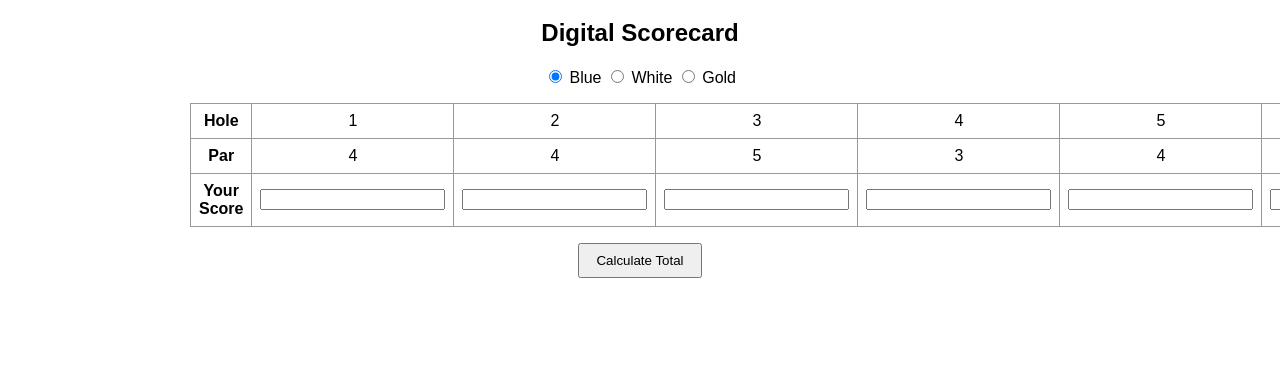
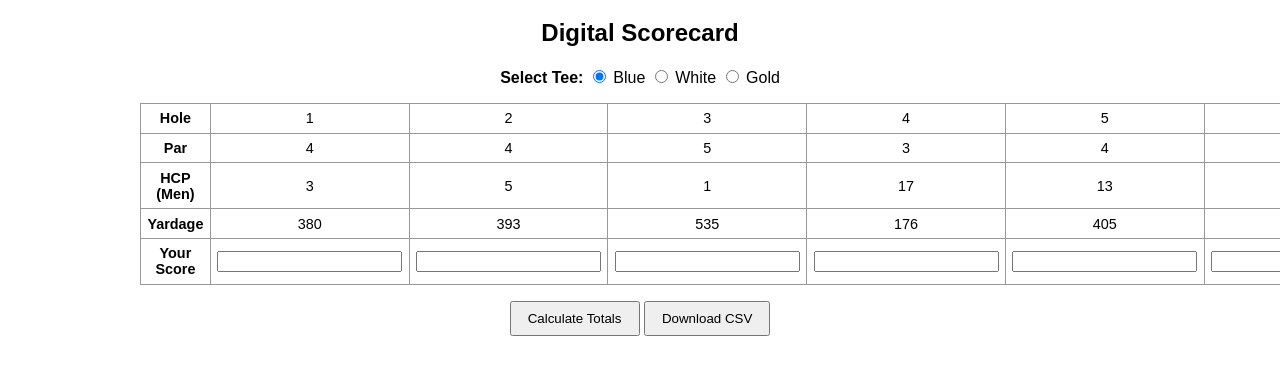
Before and after one commit to Joeyc-99/auburn-scorecard, a plain HTML site: page index.html in a window 1280 px wide. Shown: the part 77-452 px from the top of the page. Drawn offline with Linux system fonts and the light colour scheme.

Commit message:
Update index.html

```diff
--- a/index.html
+++ b/index.html
@@ -8,7 +8,7 @@
     body {
       font-family: sans-serif;
       padding: 1rem;
-      max-width: 900px;
+      max-width: 1000px;
       margin: auto;
     }
     h1, h2 {
@@ -18,10 +18,11 @@
       width: 100%;
       border-collapse: collapse;
       margin-top: 1rem;
+      font-size: 0.9rem;
     }
     .scorecard th, .scorecard td {
       border: 1px solid #999;
-      padding: 0.5rem;
+      padding: 0.4rem;
       text-align: center;
     }
     .tee-selector {
@@ -34,11 +35,12 @@
     }
     button {
       margin-top: 1rem;
-      display: block;
-      margin-left: auto;
-      margin-right: auto;
+      display: inline-block;
       padding: 0.5rem 1rem;
       cursor: pointer;
+    }
+    .btn-group {
+      text-align: center;
     }
   </style>
 </head>
@@ -47,6 +49,7 @@
   <h2>Digital Scorecard</h2>
 
   <div class="tee-selector">
+    <strong>Select Tee: </strong>
     <label><input type="radio" name="tee" value="blue" checked> Blue</label>
     <label><input type="radio" name="tee" value="white"> White</label>
     <label><input type="radio" name="tee" value="gold"> Gold</label>
@@ -58,14 +61,34 @@
         <tr>
           <th>Hole</th>
           <td>1</td><td>2</td><td>3</td><td>4</td><td>5</td><td>6</td><td>7</td><td>8</td><td>9</td>
+          <td>Out</td>
           <td>10</td><td>11</td><td>12</td><td>13</td><td>14</td><td>15</td><td>16</td><td>17</td><td>18</td>
+          <td>In</td>
           <td>Total</td>
         </tr>
         <tr>
           <th>Par</th>
           <td>4</td><td>4</td><td>5</td><td>3</td><td>4</td><td>5</td><td>4</td><td>3</td><td>4</td>
+          <td class="total">36</td>
           <td>5</td><td>3</td><td>4</td><td>4</td><td>3</td><td>4</td><td>4</td><td>4</td><td>5</td>
-          <td>72</td>
+          <td class="total">36</td>
+          <td class="total">72</td>
+        </tr>
+        <tr>
+          <th>HCP (Men)</th>
+          <td>3</td><td>5</td><td>1</td><td>17</td><td>13</td><td>7</td><td>15</td><td>11</td><td>9</td>
+          <td></td>
+          <td>8</td><td>18</td><td>12</td><td>4</td><td>14</td><td>2</td><td>10</td><td>16</td><td>6</td>
+          <td></td>
+          <td></td>
+        </tr>
+        <tr id="yardageRow">
+          <th>Yardage</th>
+          <td id="y1"></td><td id="y2"></td><td id="y3"></td><td id="y4"></td><td id="y5"></td><td id="y6"></td><td id="y7"></td><td id="y8"></td><td id="y9"></td>
+          <td class="total" id="yOut"></td>
+          <td id="y10"></td><td id="y11"></td><td id="y12"></td><td id="y13"></td><td id="y14"></td><td id="y15"></td><td id="y16"></td><td id="y17"></td><td id="y18"></td>
+          <td class="total" id="yIn"></td>
+          <td class="total" id="yTotal"></td>
         </tr>
       </thead>
       <tbody>
@@ -80,6 +103,7 @@
           <td><input type="number" name="h7" min="1"></td>
           <td><input type="number" name="h8" min="1"></td>
           <td><input type="number" name="h9" min="1"></td>
+          <td class="total" id="outScore">0</td>
           <td><input type="number" name="h10" min="1"></td>
           <td><input type="number" name="h11" min="1"></td>
           <td><input type="number" name="h12" min="1"></td>
@@ -89,23 +113,76 @@
           <td><input type="number" name="h16" min="1"></td>
           <td><input type="number" name="h17" min="1"></td>
           <td><input type="number" name="h18" min="1"></td>
-          <td class="total" id="total">0</td>
+          <td class="total" id="inScore">0</td>
+          <td class="total" id="totalScore">0</td>
         </tr>
       </tbody>
     </table>
-    <button type="button" onclick="calculateTotal()">Calculate Total</button>
+    <div class="btn-group">
+      <button type="button" onclick="calculateTotals()">Calculate Totals</button>
+      <button type="button" onclick="downloadCSV()">Download CSV</button>
+    </div>
   </form>
 
   <script>
-    function calculateTotal() {
-      const form = document.getElementById('scoreForm');
-      const inputs = form.querySelectorAll('input[type=number]');
-      let total = 0;
-      inputs.forEach(input => {
-        const val = parseInt(input.value, 10);
-        if (!isNaN(val)) total += val;
+    const yardages = {
+      blue: [380,393,535,176,405,509,383,195,404,  532,144,377,398,180,354,358,197,373],
+      white:[368,380,512,155,397,491,375,186,380,  517,137,353,379,172,338,340,188,365],
+      gold: [233,370,441,114,374,441,309,119,303,  449,127,322,352,161,312,305,140,273]
+    };
+
+    const teeRadios = document.querySelectorAll('input[name="tee"]');
+
+    function updateYardages() {
+      const selected = document.querySelector('input[name="tee"]:checked').value;
+      const yards = yardages[selected];
+      let out=0, inn=0;
+      yards.forEach((y,i)=>{
+        const hole = i+1;
+        document.getElementById('y'+hole).innerText = y;
+        if(hole<=9) out += y; else inn += y;
       });
-      document.getElementById('total').innerText = total;
+      document.getElementById('yOut').innerText = out;
+      document.getElementById('yIn').innerText = inn;
+      document.getElementById('yTotal').innerText = out+inn;
+    }
+
+    teeRadios.forEach(r=>r.addEventListener('change',updateYardages));
+    updateYardages(); // initial
+
+    function calculateTotals() {
+      const inputs = document.querySelectorAll('input[type="number"]');
+      let out=0, inn=0;
+      inputs.forEach((input, idx)=>{
+        const val = parseInt(input.value,10);
+        if(!isNaN(val)) {
+          if(idx<9) out += val; else inn += val;
+        }
+      });
+      document.getElementById('outScore').innerText = out;
+      document.getElementById('inScore').innerText = inn;
+      document.getElementById('totalScore').innerText = out+inn;
+    }
+
+    function downloadCSV() {
+      calculateTotals();
+      const tee = document.querySelector('input[name="tee"]:checked').value;
+      const headers = ['Hole', ...Array.from({length:18}, (_,i)=>i+1), 'Out', 'In', 'Total'];
+      const scoreCells = [...document.querySelectorAll('input[type="number"]')].map(i=>i.value||'');
+      scoreCells.splice(9,0, document.getElementById('outScore').innerText);
+      scoreCells.push(document.getElementById('inScore').innerText);
+      scoreCells.push(document.getElementById('totalScore').innerText);
+      const rows = [headers, ['Score', ...scoreCells]];
+      const csvContent = rows.map(r=>r.join(',')).join('\n');
+      const blob = new Blob([csvContent], { type: 'text/csv'});
+      const url = URL.createObjectURL(blob);
+      const a = document.createElement('a');
+      a.href=url;
+      a.download=`auburn_scorecard_${tee}.csv`;
+      document.body.appendChild(a);
+      a.click();
+      document.body.removeChild(a);
+      URL.revokeObjectURL(url);
     }
   </script>
 </body>
```
